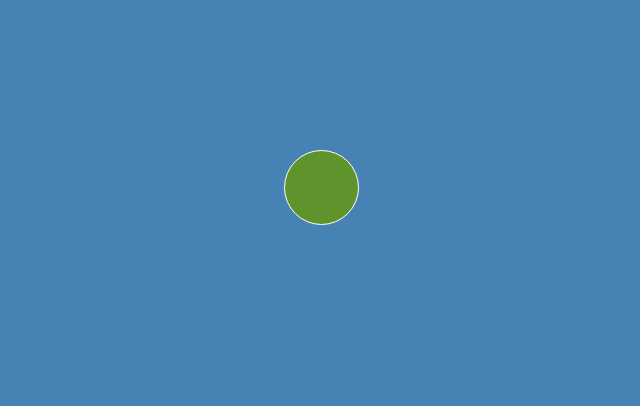
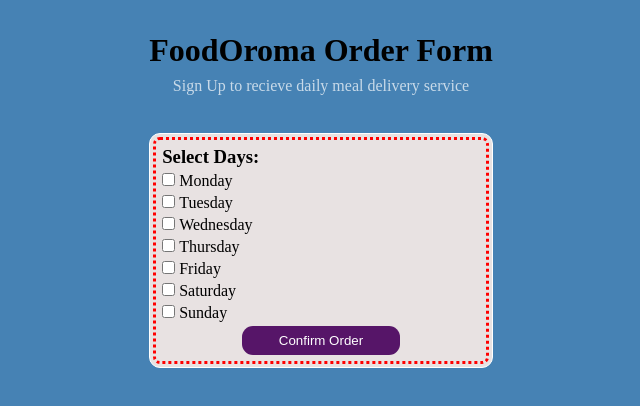
Before and after one commit to tsdineshjai/mini-exercises-feat, a React (Vite) app: page / in a window 1280 px wide. Shown: the top 406 px of the page, without its empty margins (319-959 px from the left). Built offline with nearby package versions, Linux system fonts and the light colour scheme.

Commit message:
multi check challenge done

```diff
--- /dev/null
+++ b/components/MultipleCheckBoxChallenge/FoodOrder.jsx
@@ -0,0 +1,85 @@
+/* eslint-disable react/prop-types */
+import React from "react";
+
+import styles from "./FoodOrder.module.css";
+
+const Days = [
+	{ label: "Monday", value: "monday" },
+	{ label: "Tuesday", value: "teusday" },
+	{ label: "Wednesday", value: "wednesday" },
+	{ label: "Thursday", value: "thursday" },
+	{ label: "Friday", value: "friday" },
+	{ label: "Saturday", value: "saturday" },
+	{ label: "Sunday", value: "sunday" },
+];
+
+function FoodOrder() {
+	const [selectedDays, setSelectedDays] = React.useState({});
+
+	function handleToggle(value, nextChecked) {
+		setSelectedDays({
+			...selectedDays,
+			[value]:
+				typeof nextChecked == "boolean" ? nextChecked : selectedDays[value],
+		});
+	}
+
+	return (
+		<div className={styles.foodOrder}>
+			<h1>FoodOroma Order Form</h1>
+			<p>Sign Up to recieve daily meal delivery service</p>
+			<MultiChekboxDays
+				options={Days}
+				selectedValues={selectedDays}
+				handleToggle={handleToggle}
+			/>
+		</div>
+	);
+}
+
+export default FoodOrder;
+
+function MultiChekboxDays({ options, handleToggle, selectedValues }) {
+	const [isSelectingModeOn, setIsSelectingModeOn] = React.useState(null);
+	const id = React.useId();
+	return (
+		<div className={styles.days}>
+			<h3>Select Days:</h3>
+			{options.map(({ label, value }) => {
+				const optionId = `multicheck-days-${value}-${id}`;
+				const currentChecked = !!selectedValues[value];
+				const nextChecked = !currentChecked;
+				return (
+					<li
+						key={optionId}
+						onMouseDown={() => {
+							handleToggle(value);
+							setIsSelectingModeOn(nextChecked);
+						}}
+						onMouseEnter={() => {
+							if (isSelectingModeOn == null) return;
+							handleToggle(value, isSelectingModeOn);
+						}}
+						onMouseUp={() => {
+							setIsSelectingModeOn(null);
+						}}
+					>
+						<input
+							type="checkbox"
+							name=""
+							id={optionId}
+							value={value}
+							checked={selectedValues[value]}
+						/>
+						<label htmlFor={optionId}>{label}</label>
+					</li>
+				);
+			})}
+			<button type="button">Confirm Order</button>
+		</div>
+	);
+}
+//here when will click on the input:type:checkbox with the mouse button, mouseDownEvent generates
+//due to property of event bubbling, the event goes to the parent, grand and untill it reaches the root
+//on the way it will trigger the event handlers listening to that particular event.
+//so the event handler in li event catches the event.
--- /dev/null
+++ b/components/MultipleCheckBoxChallenge/FoodOrder.module.css
@@ -0,0 +1,54 @@
+* {
+  margin: 0;
+  padding: 0;
+}
+
+.foodOrder {
+  display: flex;
+  flex-direction: column;
+  gap: 0.5rem;
+  width: fit-content;
+  margin: 0 auto;
+  padding: 2rem;
+}
+
+input {
+  margin-right: 0.25rem;
+}
+
+.days {
+  display: flex;
+  flex-direction: column;
+  gap: 0.25rem;
+  border: 1px solid white;
+  padding: 0.75rem;
+  background: rgb(232, 226, 226);
+  border-radius: 11px;
+  outline: dotted red;
+  outline-offset: -7px;
+  margin-top: 30px;
+}
+
+.days button {
+  width: 50%;
+  margin: 0 auto;
+  padding: 0.45rem;
+  background: rgb(86, 21, 104);
+  color: white;
+  border-radius: 11px;
+  border: none;
+}
+
+.days button:hover {
+  cursor: pointer;
+}
+
+p {
+  color: white;
+  text-align: center;
+  opacity: 0.7;
+}
+
+li {
+  list-style-type: none;
+}
--- /dev/null
+++ b/components/MultipleCheckBoxChallenge/index.js
@@ -0,0 +1,2 @@
+export * from "./FoodOrder";
+export { default } from "./FoodOrder";
--- a/src/App.jsx
+++ b/src/App.jsx
@@ -1,11 +1,11 @@
 import React from "react";
 import "./App.css";
-import Profile from "../components/HideOrShowProfile/Profile";
+import FoodOrder from "../components/MultipleCheckBoxChallenge/FoodOrder";
 
 function App() {
 	return (
 		<div>
-			<Profile />
+			<FoodOrder />
 		</div>
 	);
 }
```
Also changed, not shown: 1 other file (tests, documents, lock files or other folders).
